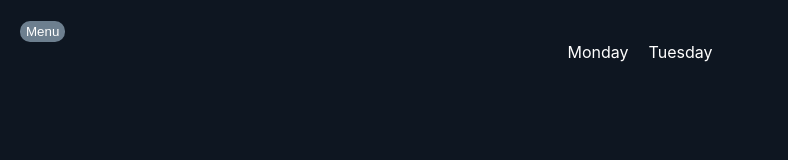
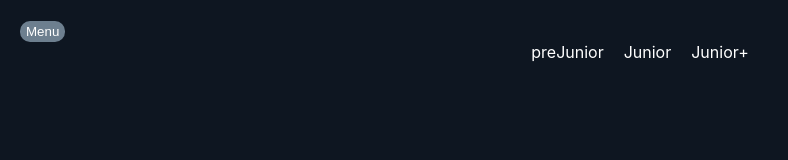
Before and after one commit to SuvorovNikita/reactTsx, a React (Create React App) app: page /#/ in a window 1280 px wide. Both pictures are taken after a click on the button "Menu". Shown: the top 160 px of the page, without its empty margins (0-788 px from the left). Built offline with nearby package versions, Linux system fonts and the light colour scheme.

Commit message:
new massive

```diff
--- a/src/components/app/App.tsx
+++ b/src/components/app/App.tsx
@@ -11,7 +11,7 @@ import style from './App.module.css';
 
 const App = () => {
 
-    let [texts] = useState([
+    let [texts, setText] = useState([
         {id: v1(), texts: 'качество 1', active: false},
         {id: v1(), texts: 'качество 2', active: true},
         {id: v1(), texts: 'качество 3', active: false},
@@ -21,6 +21,13 @@ const App = () => {
         {id: v1(), names: ""}
     ]);
 
+    let [prof, setProf] = useState([
+        {profession: 'Jun', id: v1()},
+        {profession: 'Mid', id: v1()},
+        {profession: 'HR', id: v1()}
+    ])
+
+
     function addName(name: string) {
         let newName = {id: v1(), names: name};
         let updateName = [newName, ...names];
@@ -29,11 +36,11 @@ const App = () => {
 
     return (
         <div className={style.wrapper}>
-            <Menu />
-            <Route path='/monday' render={() => <Monday texts={texts}
-                                                        addName={addName}
-                                                        names={names}/>}/>
-            <Route path='/tuesday' component={Tuesday}/>
+            <Menu/>
+            <Route path='/preJunior' render={() => <Monday texts={texts}
+                                                           addName={addName}
+                                                           names={names}/>}/>
+            <Route path='/Junior' component={Tuesday}/>
         </div>
     );
 };
--- a/src/components/menu/menu.tsx
+++ b/src/components/menu/menu.tsx
@@ -18,8 +18,9 @@ const Menu = () => {
         <div>
            <div className={style.wrapperBtn}><button onClick={activeMenu}>Menu</button></div>
             <nav className={menuActive}>
-                <NavLink activeClassName={style.active} className={style.link} to="/monday">Monday</NavLink>
-                <NavLink activeClassName={style.active} className={style.link} to="/tuesday">Tuesday</NavLink>
+                <NavLink activeClassName={style.active} className={style.link} to="/preJunior">preJunior</NavLink>
+                <NavLink activeClassName={style.active} className={style.link} to="/Junior">Junior</NavLink>
+                <NavLink activeClassName={style.active} className={style.link} to="/Junior+">Junior+</NavLink>
             </nav>
         </div>
 
--- a/src/components/monday/monday.tsx
+++ b/src/components/monday/monday.tsx
@@ -4,7 +4,7 @@ import Qualities from "../qualities/qualities";
 import Counter from "../counter/counter";
 
 
-type TypeTexts = {
+export type TypeTexts = {
     id: string
     texts: string
     active: boolean
@@ -27,7 +27,9 @@ const Monday = (props: PropsType) => {
     return (
         <div>
             <Message/>
-            <Qualities texts={texts}/>
+            <Qualities
+                texts={texts}
+            />
             <Counter addName={addName} names={names}/>
         </div>
     )
--- a/src/components/qualities/qualitie/qualitie.tsx
+++ b/src/components/qualities/qualitie/qualitie.tsx
@@ -1,6 +1,5 @@
 import React from "react";
 import styles from "./qualitie.module.css";
-
 
 
 const Qualitie = (props: any) => {
--- a/src/components/qualities/qualities.tsx
+++ b/src/components/qualities/qualities.tsx
@@ -3,13 +3,13 @@ import styles from "./qualities.module.css";
 import Qualitie from "./qualitie/qualitie";
 
 
-type TextType = {
+export type TextType = {
     texts: string
     id: string
     active: boolean
 }
 
-type PropsType = {
+export type PropsType = {
     texts: Array<TextType>
 }
 
```
